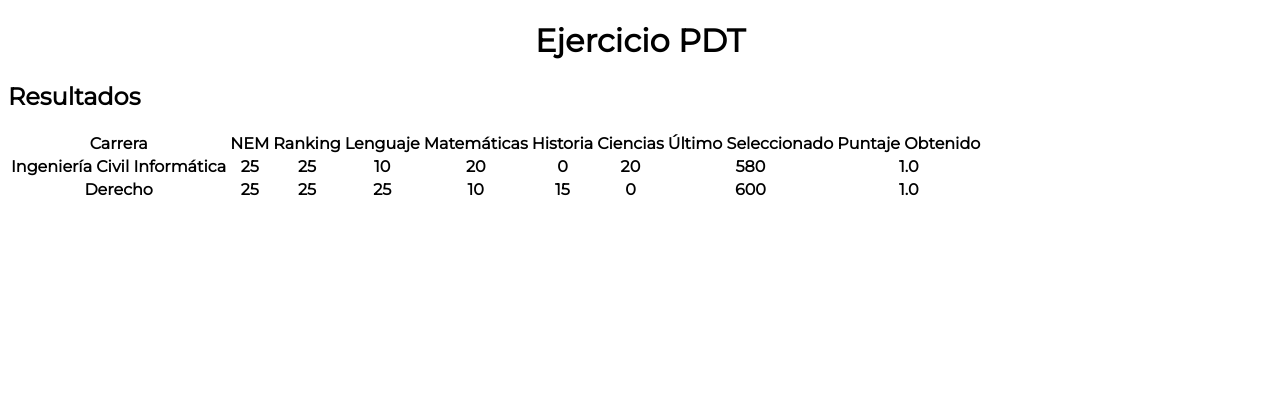
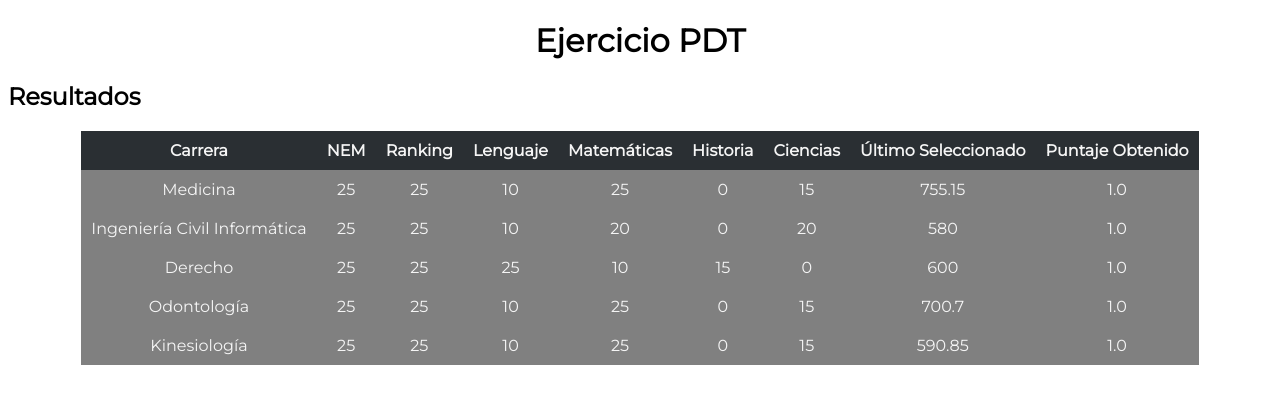
Before and after one commit to ChrisCabrerAv/Ejercicio-PDT, a Flask app: page /carreras in a window 1280 px wide. Shown: the top 404 px of the page. Run offline with Flask 2, Linux system fonts and the light colour scheme; the visitor is signed in with stand-in values (Sample User, id 1); lists and menus that the app fills with data are empty.

Commit message:
Estilizado el front de tabla y corregido bug de formulario

```diff
--- a/app.py
+++ b/app.py
@@ -18,8 +18,11 @@ class Formulario(FlaskForm):
     submit = SubmitField(label="Enviar")
 
 datos = [
+    Carrera('Medicina',10,25,15,0,755.15,25,25),
     Carrera('Ingeniería Civil Informática',10,20,20,0,580,25,25),
     Carrera('Derecho',25,10,0,15,600,25,25),
+    Carrera('Odontología',10,25,15,0,700.7,25,25),
+    Carrera('Kinesiología',10,25,15,0,590.85,25,25)
 ]
 
 @app.route("/",methods=['get','post'])
--- a/static/css/style.css
+++ b/static/css/style.css
@@ -7,30 +7,29 @@ h1{
     text-align: center;
 }
 .container{
+    margin: 0 auto;
     background-color: #2A2F33;
     color: white;
     text-align: center;
-    padding: 1.5rem;
+}
+
+.container form{
+    padding: 1rem;
     font-size: 1.5rem;
+}
 
-}
 .container form input{
-    display: inline-block;
     text-align: center;
     background-color: #2A2F33;
     margin-bottom: 15px;
     width: 40%;
-    padding: 10px;
+    margin:3px 1rem;
     box-sizing: border-box;
     border: none;
     border-radius: 12px;
     color: white;
-    resize: none;
-    font-size: 1rem;
-}
-.container form input:focus{
-    border: #fff;
-    border-style: none none solid none;
+    padding: .5rem;
+    font-size: 1.5rem;
 }
 #submit{
     display: inline-block;
@@ -42,3 +41,22 @@ h1{
 #submit:hover{
 	background-color: #046193;
 }
+
+table{
+    margin: 0 auto;
+    color: whitesmoke;
+    border-collapse: collapse;
+    overflow: hidden;
+}
+
+table th{
+    background-color: #2A2F33;
+    padding: 10px;
+    text-align: center;
+}
+
+table td{
+    background-color: gray;
+    padding: 10px;
+    text-align: center;
+}
--- a/templates/carreras.html
+++ b/templates/carreras.html
@@ -16,15 +16,15 @@
         </tr>
         {% for i in range %}
         <tr>
-            <th>{{datos[i].get_nombre()}}</th>
-            <th>{{datos[i].get_nem()}}</th>
-            <th>{{datos[i].get_ranking()}}</th>
-            <th>{{datos[i].get_lenguaje()}}</th>
-            <th>{{datos[i].get_matematicas()}}</th>
-            <th>{{datos[i].get_historia()}}</th>
-            <th>{{datos[i].get_ciencias()}}</th>
-            <th>{{datos[i].get_puntaje_ultimo()}}</th>
-            <th>{{resultados[i]}}</th>
+            <td>{{datos[i].get_nombre()}}</td>
+            <td>{{datos[i].get_nem()}}</td>
+            <td>{{datos[i].get_ranking()}}</td>
+            <td>{{datos[i].get_lenguaje()}}</td>
+            <td>{{datos[i].get_matematicas()}}</td>
+            <td>{{datos[i].get_historia()}}</td>
+            <td>{{datos[i].get_ciencias()}}</td>
+            <td>{{datos[i].get_puntaje_ultimo()}}</td>
+            <td>{{resultados[i]}}</td>
         </tr>
         {% endfor %}
 
```
